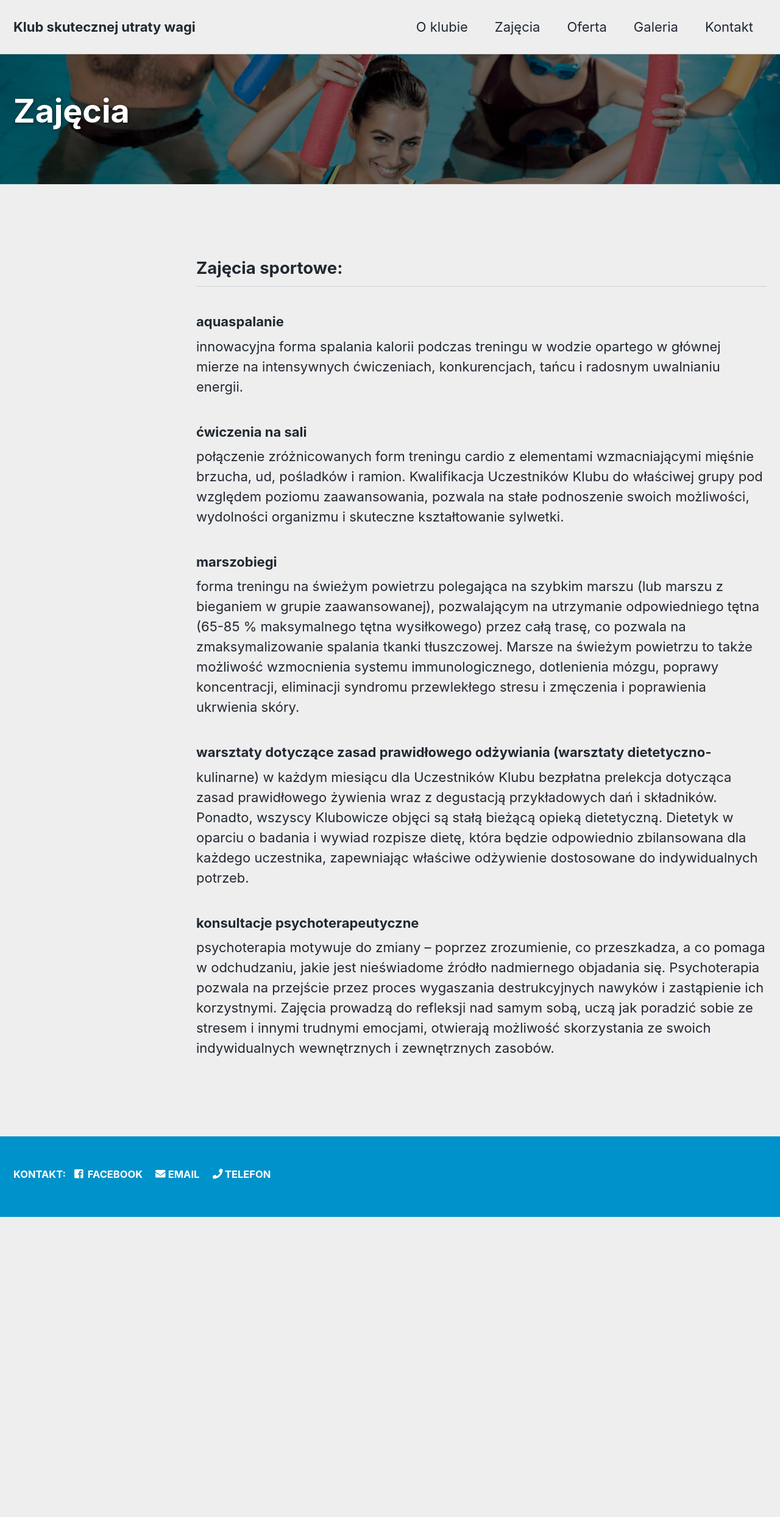
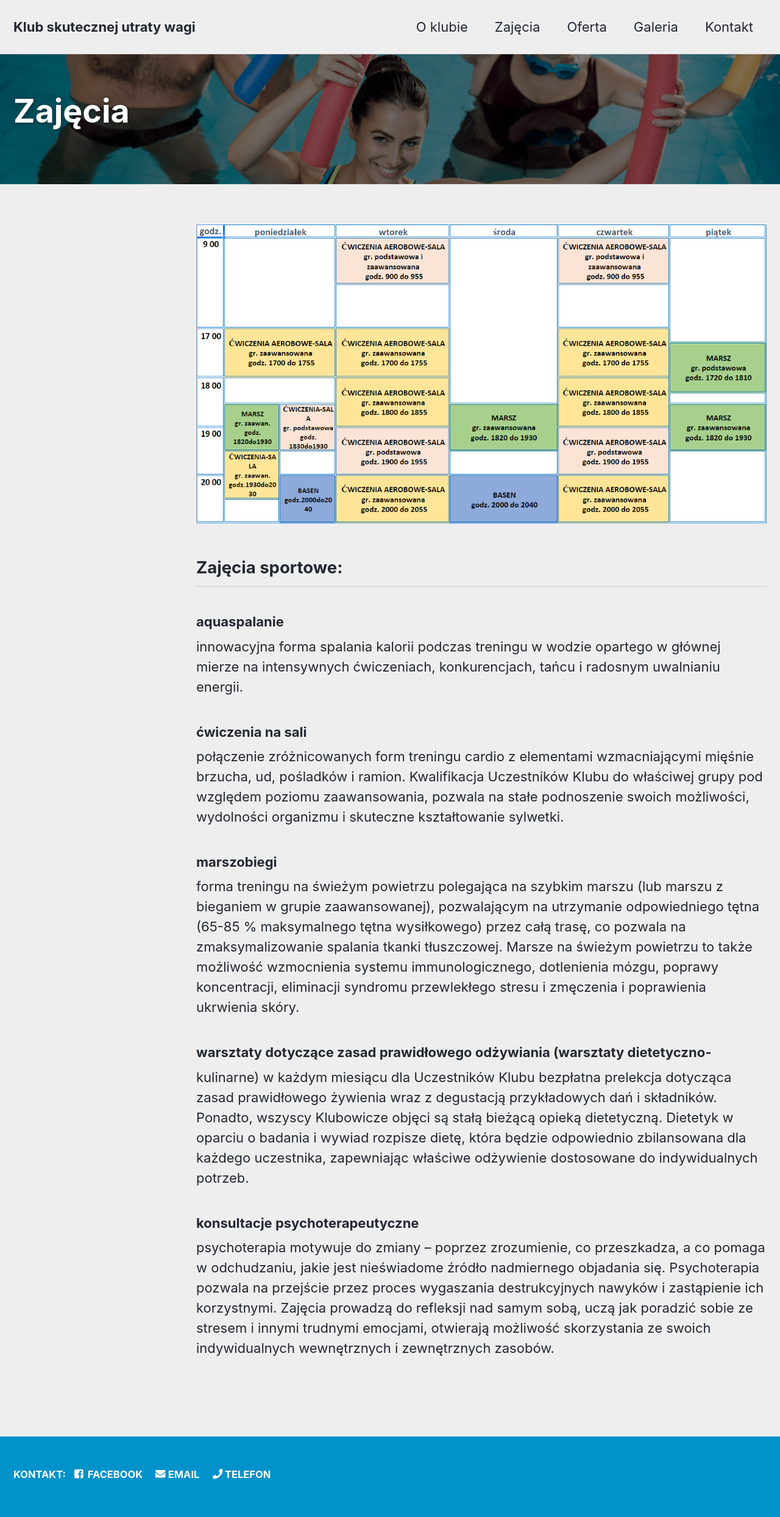
Before and after one commit to PiotrowskiD/PiotrowskiD.github.io, a Jekyll site: the page built from _pages/zajecia.md, in a window 1280 px wide. Shown: the whole page at 61% size. Built offline with Jekyll 4.4.1, drawn with Linux system fonts in a browser that asks for light colours; cached includes are drawn as plain includes; nearby versions of some CDN libraries; before the commit the page ends 1995 px from its top, so only the background shows below that.

Commit message:
add schedule

```diff
--- a/_pages/zajecia.md
+++ b/_pages/zajecia.md
@@ -8,6 +8,7 @@ header:
   overlay_filter: "0.5"
   overlay_image: /assets/images/rsz_1aqua.png
 ---
+<img src="/assets/images/grafik.png" alt="grafik">
 
 ## Zajęcia sportowe:
 
```
Also changed, not shown: _pages/galeria.md (line endings or trailing spaces), assets/images/grafik.PNG (added).
